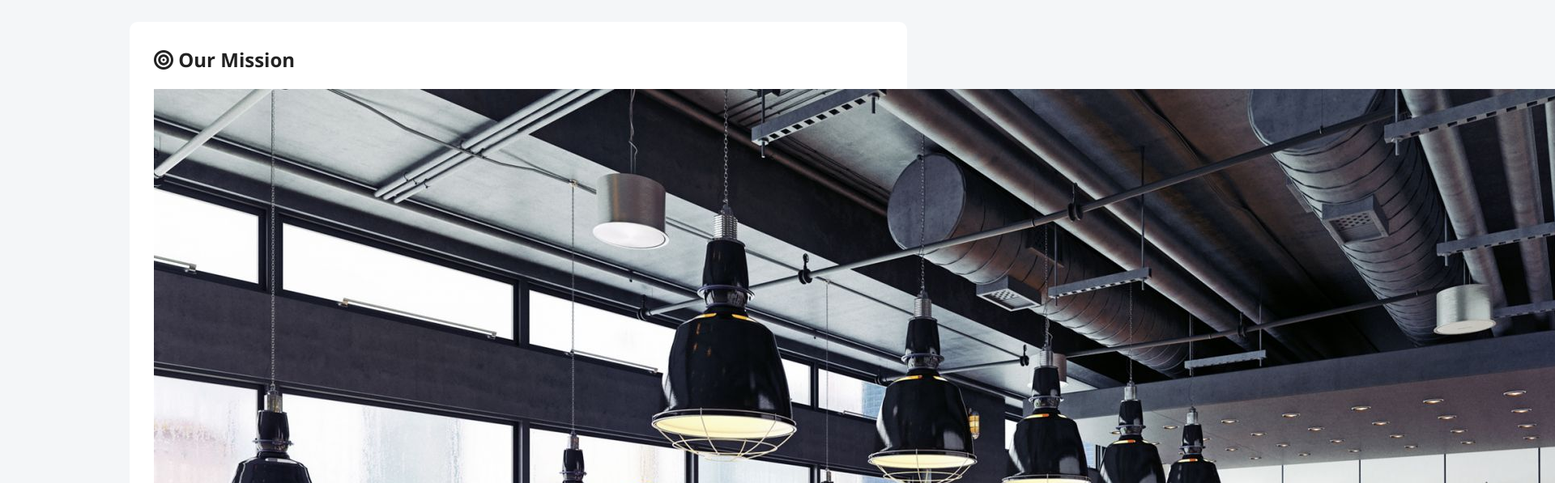
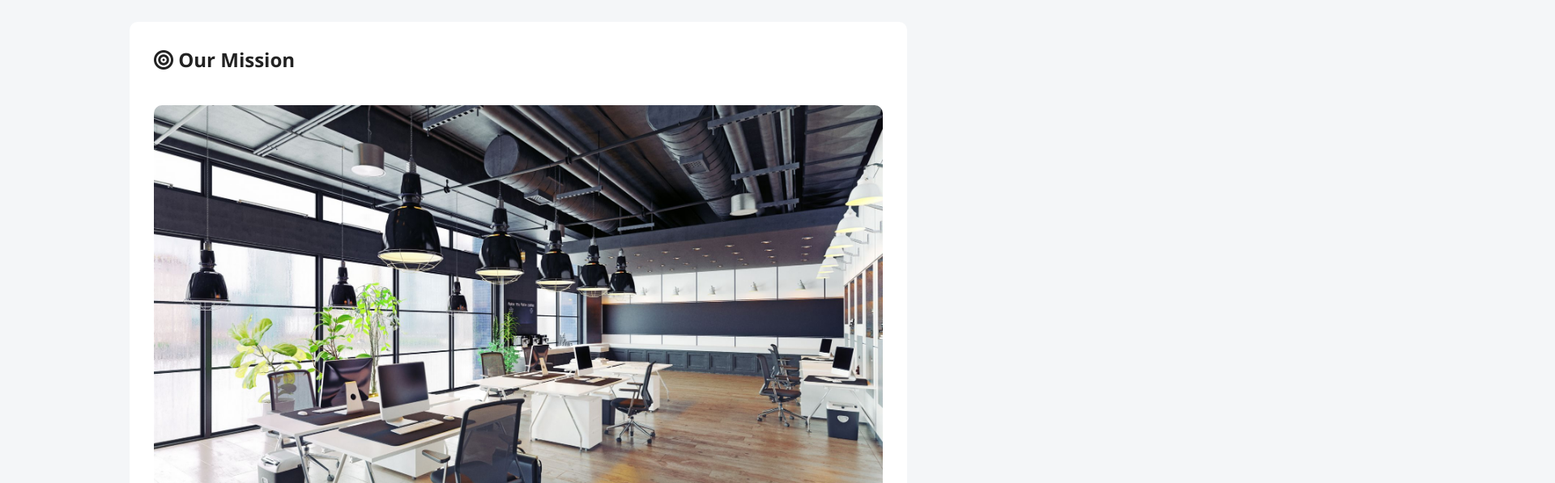
Before and after one commit to ahsainmedia/haskex-digital-skills-studio, a plain HTML site: page index.html in a window 1280 px wide. Shown: the part 299-896 px from the top of the page at 81% size, 1920 px wide, since content can reach past the window. Drawn offline with Linux system fonts and the light colour scheme.

Commit message:
Update style.css

```diff
--- a/style.css
+++ b/style.css
@@ -93,3 +93,9 @@ footer {
   text-align: center;
   padding: 15px;
 }
+
+.hero-img {
+  max-width: 100%;
+  border-radius: 10px;
+  margin-top: 20px;
+}
```
